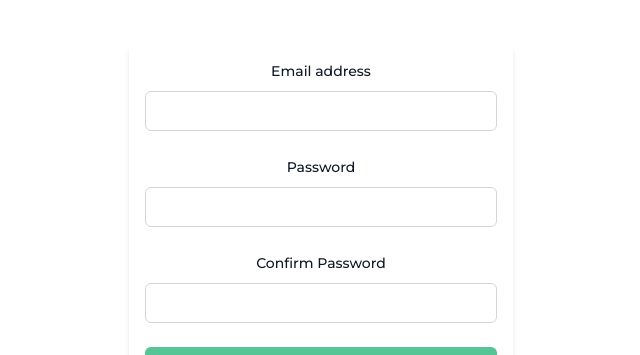
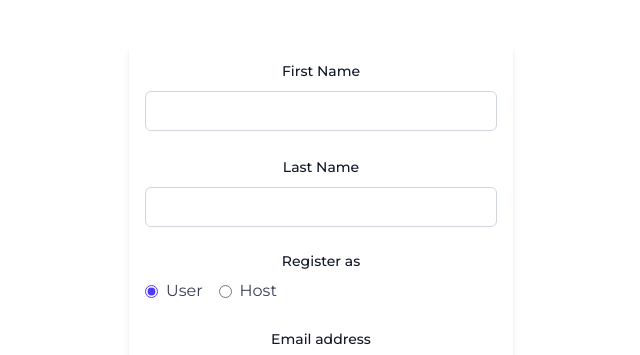
Before and after one commit to Raffleitapp/raffleit-frontend, a React (Vite) app: page /register in a window 1280 px wide. Shown: the part 153-508 px from the top of the page, without its empty margins (319-959 px from the left). Built offline with nearby package versions, Linux system fonts and the light colour scheme.

Commit message:
authentication Login completed Register resolved

```diff
--- a/src/App.tsx
+++ b/src/App.tsx
@@ -48,7 +48,7 @@ function App() {
           element={
             <ProtectedRoute
               element={<DashboardLayout />}
-              allowedRoles={['host', 'admin']}
+              allowedRoles={['host', 'admin', 'user']}
             />
           }
         >
--- a/src/components/shared/ProtectedRoute.tsx
+++ b/src/components/shared/ProtectedRoute.tsx
@@ -6,7 +6,7 @@ export const ProtectedRoute = ({
   allowedRoles,
 }: {
   element: React.ReactElement;
-  allowedRoles: ('host' | 'admin')[];
+  allowedRoles: ('host' | 'admin' | 'user')[];
 }) => {
   const { isAuthenticated, user } = useAuth();
 
@@ -14,7 +14,7 @@ export const ProtectedRoute = ({
     return <Navigate to="/login" replace />;
   }
 
-  if (!allowedRoles.includes(user.role)) {
+  if (!allowedRoles.includes(user.role as 'host' | 'admin' | 'user')) {
     return <Navigate to="/dashboard" replace />;
   }
 
--- a/src/context/AuthContext.tsx
+++ b/src/context/AuthContext.tsx
@@ -5,11 +5,11 @@ export function AuthProvider({ children }: { children: ReactNode }) {
   const [isAuthenticated, setIsAuthenticated] = useState<boolean>(
     !!localStorage.getItem('token')
   );
-  const [user, setUser] = useState<{ role: 'host' | 'admin' | null }>({
-    role: localStorage.getItem('role') as 'host' | 'admin' | null,
+  const [user, setUser] = useState<{ role: 'user' | 'host' | 'admin' | null }>({
+    role: localStorage.getItem('role') as 'user' | 'host' | 'admin' | null,
   });
 
-  const login = (role: 'host' | 'admin') => {
+  const login = (role: 'user' | 'host' | 'admin') => {
     setIsAuthenticated(true);
     setUser({ role });
   };
@@ -21,8 +21,16 @@ export function AuthProvider({ children }: { children: ReactNode }) {
     setUser({ role: null });
   };
 
+  const register = (role: 'user' | 'host' | 'admin') => {
+    // Example: set token and role in localStorage, then authenticate
+    localStorage.setItem('token', 'dummy-token');
+    localStorage.setItem('role', role);
+    setIsAuthenticated(true);
+    setUser({ role });
+  };
+
   return (
-    <AuthContext.Provider value={{ isAuthenticated, user, login, logout }}>
+    <AuthContext.Provider value={{ isAuthenticated, user, login, logout, register }}>
       {children}
     </AuthContext.Provider>
   );
--- a/src/context/authUtils.tsx
+++ b/src/context/authUtils.tsx
@@ -2,9 +2,10 @@ import { createContext, useContext } from 'react';
 
 export interface AuthContextType {
   isAuthenticated: boolean;
-  user: { role: 'host' | 'admin' | null };
-  login: (role: 'host' | 'admin') => void;
+  user: { role: 'user' | 'host' | 'admin' | null };
+  login: (role: 'user' | 'host' | 'admin') => void;
   logout: () => void;
+  register: (role: 'user' | 'host' | 'admin') => void;
 }
 
 export const AuthContext = createContext<AuthContextType | undefined>(undefined);
--- a/src/pages/auth/Login.tsx
+++ b/src/pages/auth/Login.tsx
@@ -17,9 +17,10 @@ export const Login = () => {
         email: emailInput?.value,
         password: passwordInput?.value,
       });
+      console.log('Login response:', response.data);
 
-      const { token, role } = response.data; // Expect token and role ('host' or 'admin') from API
-      login(role); // Update auth context with role
+      const { token, role } = response.data;
+      login(role);
       localStorage.setItem('token', token); // Store token
       localStorage.setItem('role', role); // Store role
       navigate('/dashboard'); // Redirect to dashboard
--- a/src/pages/auth/Register.tsx
+++ b/src/pages/auth/Register.tsx
@@ -1,15 +1,18 @@
 import { useState } from 'react';
 import { useNavigate } from 'react-router-dom';
-import axios from 'axios';
+import axios from 'axios'; // Import AxiosError for more specific typing
 import { useAuth } from '../../context/authUtils';
 import { API_BASE_URL } from '../../constants/constants';
 
 export const Register = () => {
-  const { login } = useAuth();
+  const { register } = useAuth();
   const navigate = useNavigate();
+  const [first_name, setFirstName] = useState('');
+  const [last_name, setLastName] = useState('');
   const [email, setEmail] = useState('');
   const [password, setPassword] = useState('');
   const [confirmPassword, setConfirmPassword] = useState('');
+  const [role, setRole] = useState<'user' | 'host'>('user');
   const [isLoading, setIsLoading] = useState(false);
   const [error, setError] = useState<string | null>(null);
 
@@ -26,26 +29,46 @@ export const Register = () => {
 
     try {
       const response = await axios.post(`${API_BASE_URL}/api/register`, {
+        first_name,
+        last_name,
         email,
         password,
+        password_confirmation: confirmPassword,
+        role,
       });
 
-      const { token, role } = response.data; // Expect token and role='host' from API
-      if (role !== 'host') {
-        throw new Error('Invalid role assigned');
+      const { token, role: returnedRole } = response.data || {};
+      if (token && returnedRole) {
+        register(returnedRole);
+        localStorage.setItem('token', token);
+        localStorage.setItem('role', returnedRole);
+        navigate('/dashboard');
+      } else {
+        setError('Registration failed. Please try again.');
       }
-      login(role); // Update auth context with role
-      localStorage.setItem('token', token); // Store token
-      localStorage.setItem('role', role); // Store role
-      navigate('/dashboard'); // Redirect to dashboard
-    } catch (error) {
+    } catch (error: unknown) { // Changed from 'any' to 'unknown'
       console.error('Registration failed:', error);
-      setError('Registration failed. Email may already exist.');
+
+      if (axios.isAxiosError(error)) { // Use axios.isAxiosError for type narrowing
+        // Now 'error' is safely typed as AxiosError
+        if (error.response && error.response.data && (error.response.data as { message?: string }).message) {
+          setError((error.response.data as { message?: string }).message!); // Assert message exists if you're sure
+        } else {
+          setError('Registration failed. Please try again.');
+        }
+      } else if (error instanceof Error) {
+        // Handle other general JavaScript errors
+        setError(error.message);
+      } else {
+        // Fallback for truly unexpected error types
+        setError('An unexpected error occurred.');
+      }
     } finally {
       setIsLoading(false);
     }
   };
 
+  // ... rest of your component remains the same
   return (
     <div className="flex min-h-full flex-1 flex-col justify-center px-6 py-12 lg:px-8">
       <div className="sm:mx-auto sm:w-full sm:max-w-sm">
@@ -57,6 +80,79 @@ export const Register = () => {
       <div className="mt-10 sm:mx-auto sm:w-full sm:max-w-sm">
         <div className="rounded-lg bg-white shadow-md p-4">
           <form onSubmit={handleRegister} className="space-y-6">
+            <div>
+              <label
+                htmlFor="first_name"
+                className="block text-sm/6 font-medium text-gray-900"
+              >
+                First Name
+              </label>
+              <div className="mt-2">
+                <input
+                  id="first_name"
+                  name="first_name"
+                  type="text"
+                  required
+                  value={first_name}
+                  onChange={(e) => setFirstName(e.target.value)}
+                  className="block w-full rounded-md bg-white px-3 py-2 text-base text-gray-900 outline-1 -outline-offset-1 outline-gray-300 placeholder:text-gray-400 focus:outline-1 focus:-outline-offset-1 focus:outline-black sm:text-sm/6"
+                />
+              </div>
+            </div>
+
+            <div>
+              <label
+                htmlFor="last_name"
+                className="block text-sm/6 font-medium text-gray-900"
+              >
+                Last Name
+              </label>
+              <div className="mt-2">
+                <input
+                  id="last_name"
+                  name="last_name"
+                  type="text"
+                  required
+                  value={last_name}
+                  onChange={(e) => setLastName(e.target.value)}
+                  className="block w-full rounded-md bg-white px-3 py-2 text-base text-gray-900 outline-1 -outline-offset-1 outline-gray-300 placeholder:text-gray-400 focus:outline-1 focus:-outline-offset-1 focus:outline-black sm:text-sm/6"
+                />
+              </div>
+            </div>
+
+            <div>
+              <label
+                htmlFor="role"
+                className="block text-sm font-medium text-gray-900 mb-2"
+              >
+                Register as
+              </label>
+              <div className="flex gap-4">
+                <label className="flex items-center cursor-pointer">
+                  <input
+                    type="radio"
+                    name="role"
+                    value="user"
+                    checked={role === 'user'}
+                    onChange={() => setRole('user')}
+                    className="accent-indigo-600"
+                  />
+                  <span className="ml-2 text-gray-700">User</span>
+                </label>
+                <label className="flex items-center cursor-pointer">
+                  <input
+                    type="radio"
+                    name="role"
+                    value="host"
+                    checked={role === 'host'}
+                    onChange={() => setRole('host')}
+                    className="accent-indigo-600"
+                  />
+                  <span className="ml-2 text-gray-700">Host</span>
+                </label>
+              </div>
+            </div>
+
             <div>
               <label
                 htmlFor="email"
```
